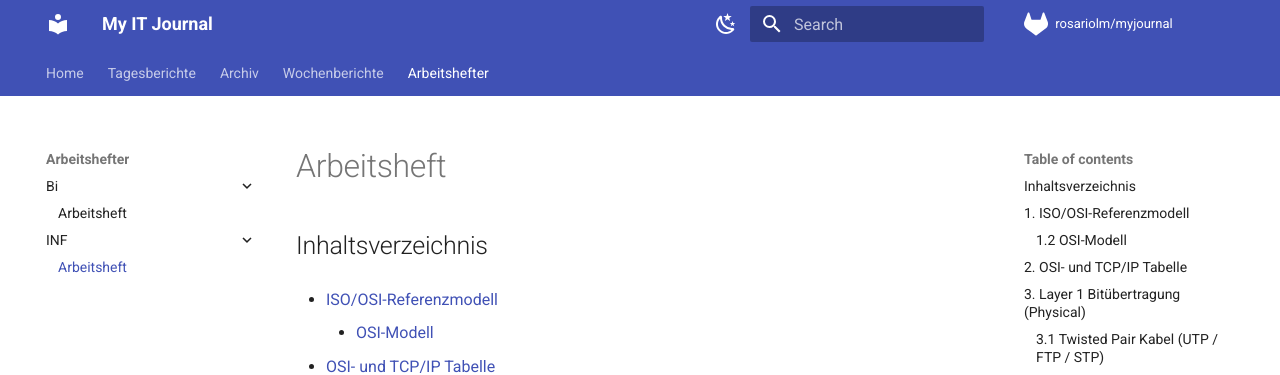
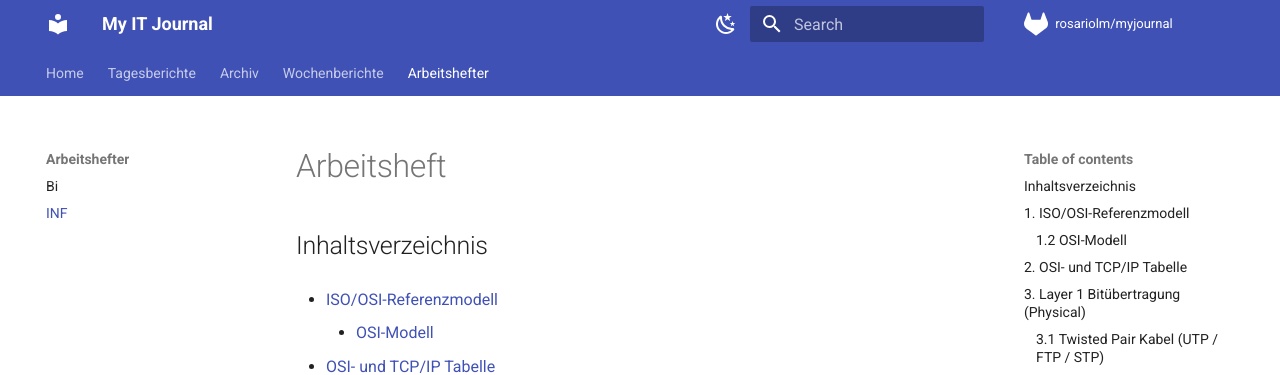
Before and after one commit to rosariolm/myjournal, an MkDocs documentation site: the page built from docs/aberichte/inf/Arbeitsheft.md, in a window 1280 px wide. Shown: the top 375 px of the page. Built offline with MkDocs 1.6.1 and Material for MkDocs 9.7.7, drawn with Linux system fonts in a browser that asks for light colours; comment, search, counter and statistics services are not loaded.

Commit message:
Arbeitsheft änderung

```diff
--- a/mkdocs.yml
+++ b/mkdocs.yml
@@ -83,10 +83,8 @@ nav:
           - "git Befehlsreferenz": wberichte/w34_gitcheat.md
           - "MkDocs installieren": wberichte/w33_mkdocs.md
   - Arbeitshefter:
-      - "Bi":
-          - "Arbeitsheft": aberichte/Bi/Arbeitsheft.md
-      - "INF":
-          - "Arbeitsheft": aberichte/inf/Arbeitsheft.md
+      - "Bi": aberichte/Bi/Arbeitsheft.md
+      - "INF": aberichte/inf/Arbeitsheft.md
 
 markdown_extensions:
   - def_list
```
Also changed, not shown: docs/aberichte/Bi/Arbeitsheft.md (+1 -0 lines), docs/aberichte/inf/Arbeitsheft.md (+2 -0 lines).
